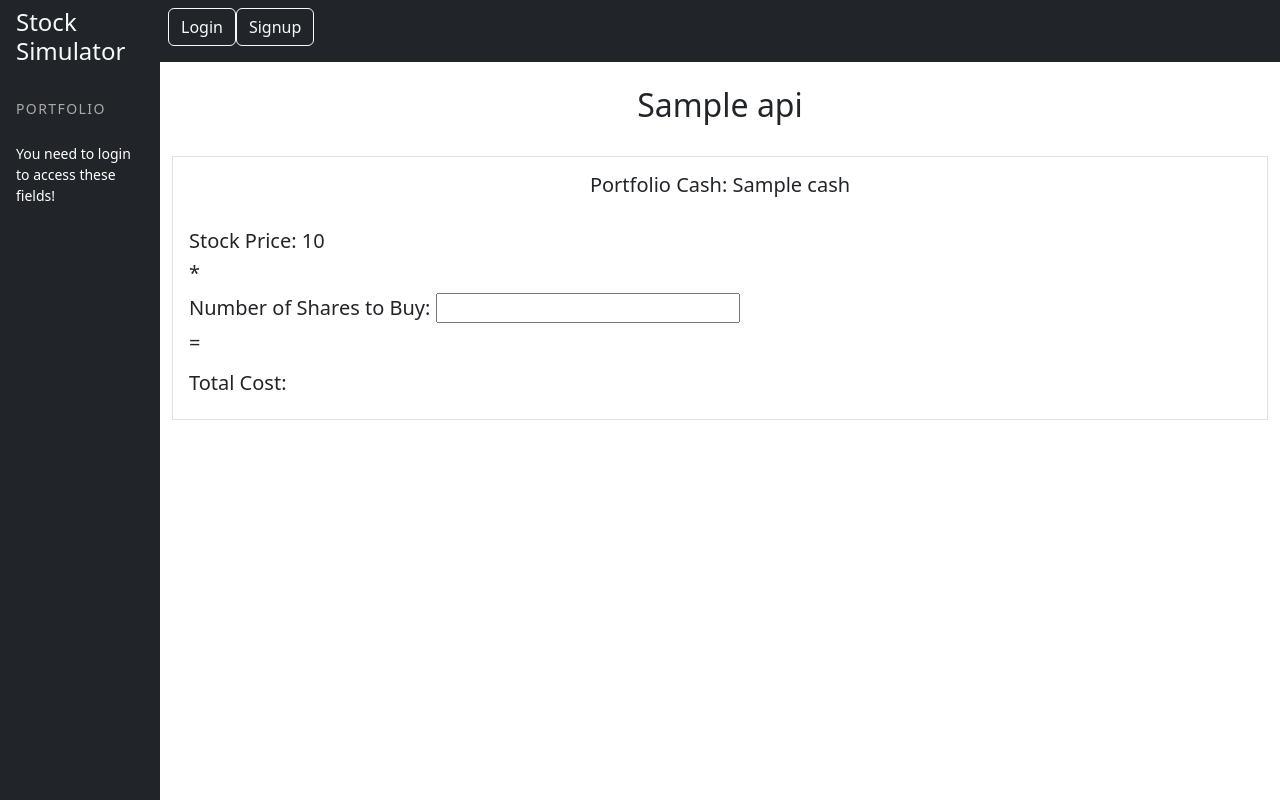
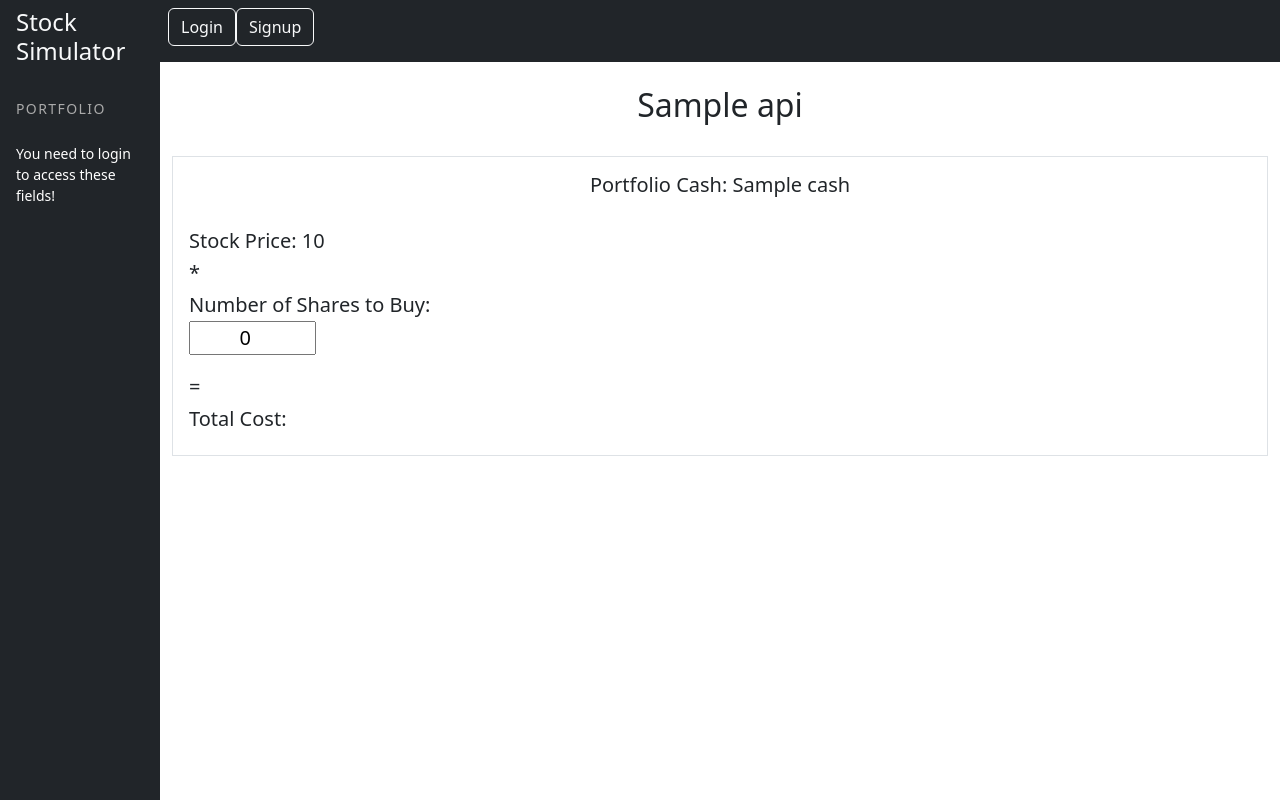
Before and after one commit to eiriniretzepi/Stock_Simulator, a Django app: template simulator/stocks/templates/buy.html in a window 1280 px wide. Run offline with Django 3.2, Linux system fonts and the light colour scheme; the template is opened without the code that fills it: most values are stand-ins (such as "Sample title", 1, 10 or a date in 2020).

Commit message:
change in buy

```diff
--- a/simulator/static/css/buy.css
+++ b/simulator/static/css/buy.css
@@ -1,8 +1,16 @@
+
 h2 {
   text-align: center;
-  text: red;
 }
-
 h5.specific {
   text-align: center;
 }
+
+input.updown{
+  width: 12%;
+  padding: 3px 3px;
+  margin: 4px 0;
+  box-sizing: border-box;
+  text-align: center;
+  text: center;
+}
--- a/simulator/stocks/templates/buy.html
+++ b/simulator/stocks/templates/buy.html
@@ -14,21 +14,39 @@
                 </br>
                 <h5>Stock Price: {{ api.currentPrice }}</h5>
                 <h5>*</h5>
-                <h5>Number of Shares to Buy: <input type="text" id="lname" name="lname"> </h5>
-                <h5>=</h5>
-                <script>
-                    $("input").change(function(){
-                      alert("The text has been changed.");
-                      {#  var htmlString = ( "h5.specific" ).html();#}
+                <div class="inline-group inline">
+                    <h5>Number of Shares to Buy:
+    {#                    <input type="text" id="lname" name="lname">#}
+                    <div id="incdec">
+                        <input class="updown" type="number" value="0" />
+                    </div>
+                    </h5>
+                </div>
 
-                    });
-                </script>
             </form>
+            <h5>= </h5>
             <h5>Total Cost: </h5>
+
+            <script>
+                $("input").change(function(){
+                  alert("The text has been changed.");
+                });
+                $(document).ready(function(){
+                $("#up").on('click',function(){
+                    $("#incdec input").val(parseInt($("#incdec input").val())+1);
+                });
+
+                $("#down").on('click',function(){
+                    if(parseInt($("#incdec input").val())!=0) {
+                        $("#incdec input").val(parseInt($("#incdec input").val()) - 1);
+                    }
+                });
+
+                });
+            </script>
+
         </div>
     </body>
-
-
 {# <form action ="{% url 'buy' %}" class="d-flex" role="search" method="POST">#}
 {# This calls the buy method in view and you can extract the data using a post#}
 {#  {% csrf_token %}#}
```
